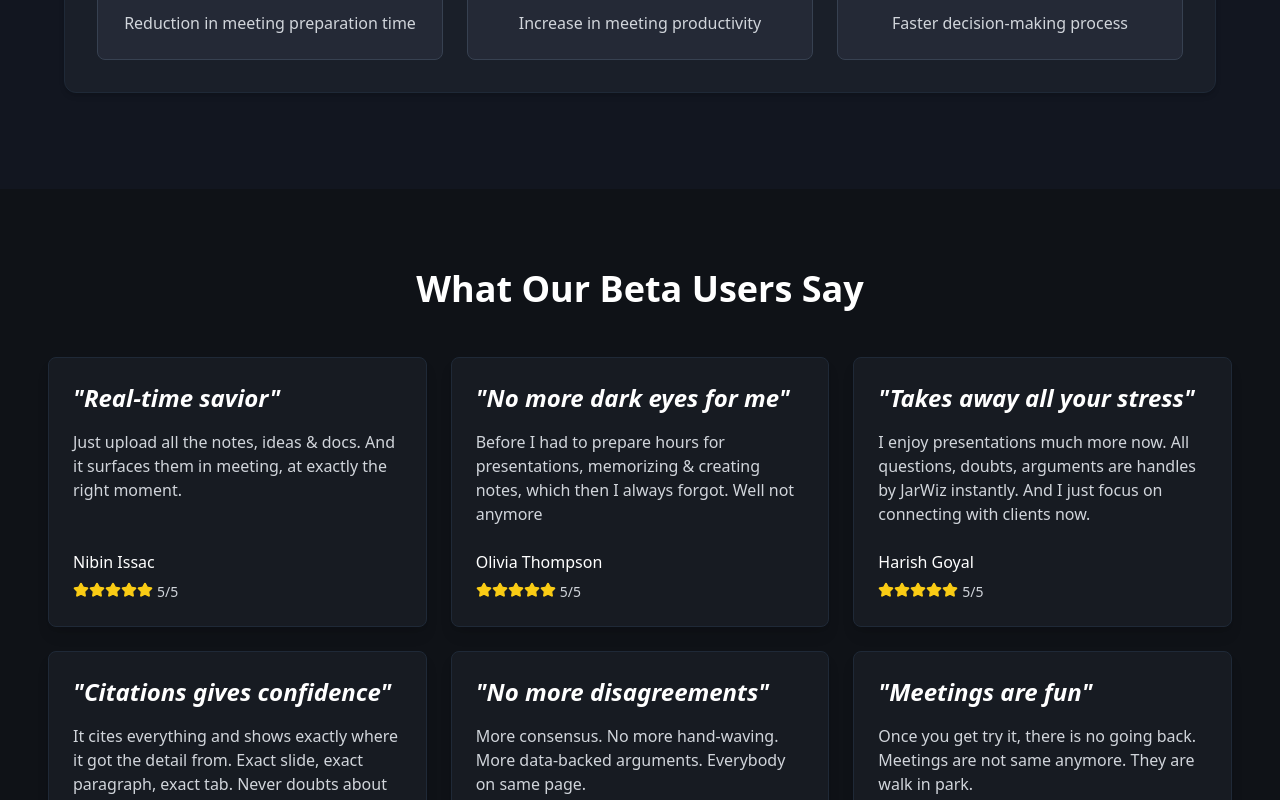
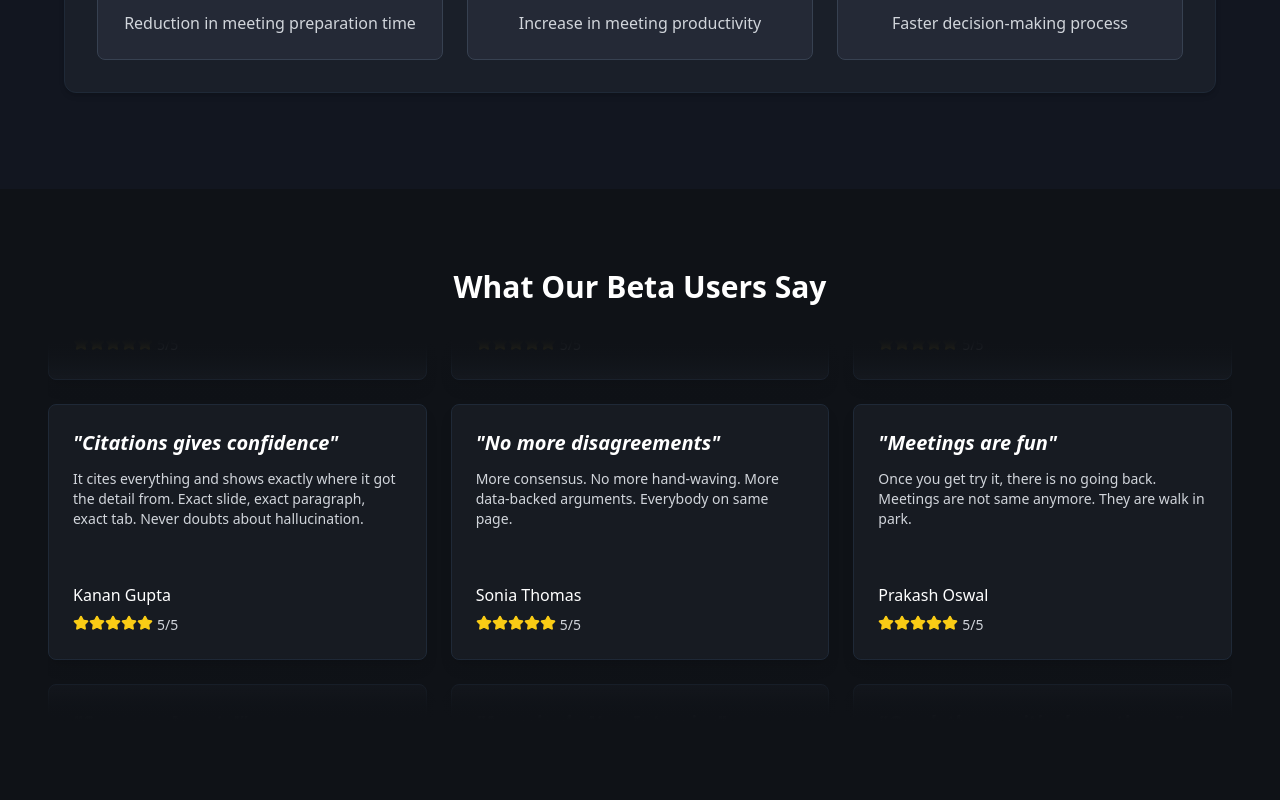
Before and after one commit to Shubhodeepdas83/TWAI-Frontend, a Next.js app in the folder twai/: page / in a window 1280 px wide. Shown: the part 3940-4740 px from the top of the page. Built offline with nearby package versions, Linux system fonts and the light colour scheme; no server answers.

Commit message:
Refactor FAQSection and enhance TestimonialsSection with infinite scrolling; implement waitlist API and database model

```diff
--- /dev/null
+++ b/twai/app/api/waitlist/route.js
@@ -0,0 +1,47 @@
+import { PrismaClient } from '@prisma/client';
+import { NextResponse } from 'next/server';
+
+const prisma = new PrismaClient();
+
+export async function POST(request) {
+  try {
+    const { email } = await request.json();
+
+    if (!email || !/^[^\s@]+@[^\s@]+\.[^\s@]+$/.test(email)) {
+      return NextResponse.json(
+        { error: 'Please provide a valid email address' },
+        { status: 400 }
+      );
+    }
+
+    // Check if email already exists
+    const existingEmail = await prisma.waitlistEmail.findUnique({
+      where: { email },
+    });
+
+    if (existingEmail) {
+      return NextResponse.json(
+        { success: true, message: 'Email already registered' },
+        { status: 200 }
+      );
+    }
+
+    // Save email to database
+    await prisma.waitlistEmail.create({
+      data: { email },
+    });
+
+    return NextResponse.json(
+      { success: true, message: 'Email added to waitlist' },
+      { status: 201 }
+    );
+  } catch (error) {
+    console.error('Waitlist API error:', error);
+    return NextResponse.json(
+      { error: 'Something went wrong' },
+      { status: 500 }
+    );
+  } finally {
+    await prisma.$disconnect();
+  }
+}
--- a/twai/components/HomePageComponents/FAQSection.jsx
+++ b/twai/components/HomePageComponents/FAQSection.jsx
@@ -25,11 +25,6 @@ const faqs = [
     question: "What happens if I exceed my meeting or storage limits?",
     answer:
       "If you approach your limits, you'll receive notifications so you can manage your usage. If you exceed your limits, you can either upgrade to a higher tier or purchase additional meeting credits or storage as needed. We never abruptly cut off service in the middle of an important meeting.",
-  },
-  {
-    question: "Can Jarwiz AI help with multiple languages?",
-    answer:
-      "Yes, Jarwiz AI currently supports English, Spanish, French, German, Japanese, and Mandarin Chinese, with more languages being added regularly. The system can translate in real-time and provide assistance across supported languages.",
   },
 ]
 
--- a/twai/components/HomePageComponents/TestimonialsSection.jsx
+++ b/twai/components/HomePageComponents/TestimonialsSection.jsx
@@ -1,4 +1,4 @@
-
+import { useState, useEffect, useRef } from "react";
 import { Star } from "lucide-react";
 import { Card } from "@/components/ui/card";
 
@@ -69,6 +69,10 @@ const testimonials = [
 ];
 
 const TestimonialsSection = () => {
+  const [isHovered, setIsHovered] = useState(false);
+  const [scrollPosition, setScrollPosition] = useState(0);
+  const containerRef = useRef(null);
+
   // Function to render stars based on rating
   const renderStars = (rating) => {
     return (
@@ -86,22 +90,96 @@ const TestimonialsSection = () => {
     );
   };
 
+  // Create 3 copies of testimonials for smooth infinite scrolling
+  const allTestimonials = [...testimonials, ...testimonials, ...testimonials];
+
+  // Group testimonials in rows of 3
+  const createRows = (items) => {
+    const rows = [];
+    for (let i = 0; i < items.length; i += 3) {
+      rows.push(items.slice(i, Math.min(i + 3, items.length)));
+    }
+    return rows;
+  };
+
+  const testimonialRows = createRows(allTestimonials);
+
+  useEffect(() => {
+    if (isHovered || !containerRef.current) return;
+
+    const container = containerRef.current;
+    const totalHeight = container.scrollHeight / 3; // Divide by 3 since we have 3 copies
+
+    let animationFrameId;
+    const animateScroll = () => {
+      setScrollPosition(prev => {
+        const newPosition = prev + 0.5; // Adjust speed here (smaller = slower, larger = faster)
+
+        // When we've scrolled through one set of testimonials, reset to beginning of second set
+        if (newPosition >= totalHeight) {
+          // Reset to the start of the second set to create seamless loop
+          return 0;
+        }
+
+        return newPosition;
+      });
+
+      animationFrameId = requestAnimationFrame(animateScroll);
+    };
+
+    animationFrameId = requestAnimationFrame(animateScroll);
+
+    return () => {
+      cancelAnimationFrame(animationFrameId);
+    };
+  }, [isHovered]);
+
+  useEffect(() => {
+    if (containerRef.current) {
+      containerRef.current.scrollTop = scrollPosition;
+    }
+  }, [scrollPosition]);
+
   return (
     <section id="testimonials" className="section-padding bg-[#0f1217] pt-20 pb-24">
       <div className="container mx-auto px-4">
-        <h2 className="section-title text-white">What Our Beta Users Say</h2>
+        <h2 className="section-title text-white text-center text-3xl font-bold mb-8">
+          What Our Beta Users Say
+        </h2>
 
-        <div className="grid grid-cols-1 md:grid-cols-2 lg:grid-cols-3 gap-6 mt-12">
-          {testimonials.map((testimonial) => (
+        <div
+          className="relative h-96 overflow-hidden"
+          onMouseEnter={() => setIsHovered(true)}
+          onMouseLeave={() => setIsHovered(false)}
+        >
+          {/* Gradient overlay at top */}
+          <div className="absolute inset-x-0 top-0 bg-gradient-to-b from-[#0f1217] to-transparent h-16 z-10 pointer-events-none"></div>
+
+          {/* Gradient overlay at bottom */}
+          <div className="absolute inset-x-0 bottom-0 bg-gradient-to-t from-[#0f1217] to-transparent h-16 z-10 pointer-events-none"></div>
+
+          {/* Scrolling container */}
+          <div
+            ref={containerRef}
+            className="h-full overflow-hidden"
+            style={{
+              maskImage: "linear-gradient(to bottom, transparent 0%, black 10%, black 90%, transparent 100%)",
+              WebkitMaskImage: "linear-gradient(to bottom, transparent 0%, black 10%, black 90%, transparent 100%)"
+            }}
+          >
+            <div className="pb-4">
+              {testimonialRows.map((row, rowIndex) => (
+                <div key={rowIndex} className="grid grid-cols-1 md:grid-cols-3 gap-6 mb-6">
+                  {row.map((testimonial, index) => (
                     <Card
-              key={testimonial.id}
-              className="bg-[#171b22] border border-gray-800 p-6 h-full flex flex-col shadow-lg hover:shadow-xl transition-shadow duration-300"
+                      key={`${rowIndex}-${index}`}
+                      className="bg-[#171b22] border border-gray-800 p-6 h-64 flex flex-col shadow-lg hover:shadow-xl transition-all duration-300 transform hover:scale-105"
                     >
-              <div className="mb-4">
-                <h3 className="text-xl md:text-2xl font-bold text-white italic">&quot;{testimonial.quote}&quot;</h3>
+                      <div className="mb-3">
+                        <h3 className="text-xl font-bold text-white italic">&quot;{testimonial.quote}&quot;</h3>
                       </div>
 
-              <p className="text-gray-300 mb-6 flex-grow">
+                      <p className="text-gray-300 text-sm mb-4 flex-grow line-clamp-3">
                         {testimonial.content}
                       </p>
 
@@ -117,6 +195,10 @@ const TestimonialsSection = () => {
                     </Card>
                   ))}
                 </div>
+              ))}
+            </div>
+          </div>
+        </div>
       </div>
     </section>
   );
--- a/twai/components/HomePageComponents/WaitlistModal.jsx
+++ b/twai/components/HomePageComponents/WaitlistModal.jsx
@@ -24,14 +24,25 @@ const WaitlistModal = ({ isOpen, onClose }) => {
 
     setIsSubmitting(true)
 
-    // Simulate API call
     try {
-      // Replace with actual API call when ready
-      await new Promise((resolve) => setTimeout(resolve, 1000))
+      const response = await fetch('/api/waitlist', {
+        method: 'POST',
+        headers: {
+          'Content-Type': 'application/json',
+        },
+        body: JSON.stringify({ email }),
+      });
+
+      const data = await response.json();
+
+      if (!response.ok) {
+        throw new Error(data.error || 'Something went wrong');
+      }
+
       setIsSubmitted(true)
       setEmail("")
     } catch (err) {
-      setError("Something went wrong. Please try again.")
+      setError(err.message || "Something went wrong. Please try again.")
     } finally {
       setIsSubmitting(false)
     }
```
Also changed, not shown: 1 other file (tests, documents, lock files or other folders). Lines whose indentation alone changed are shown as unchanged.
